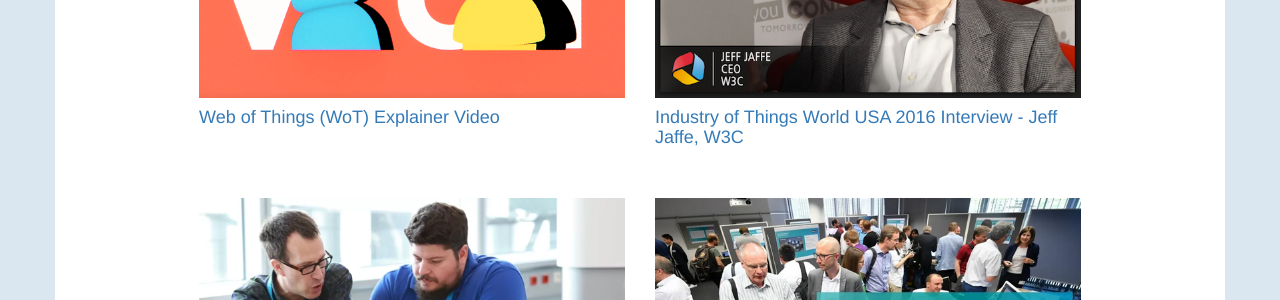
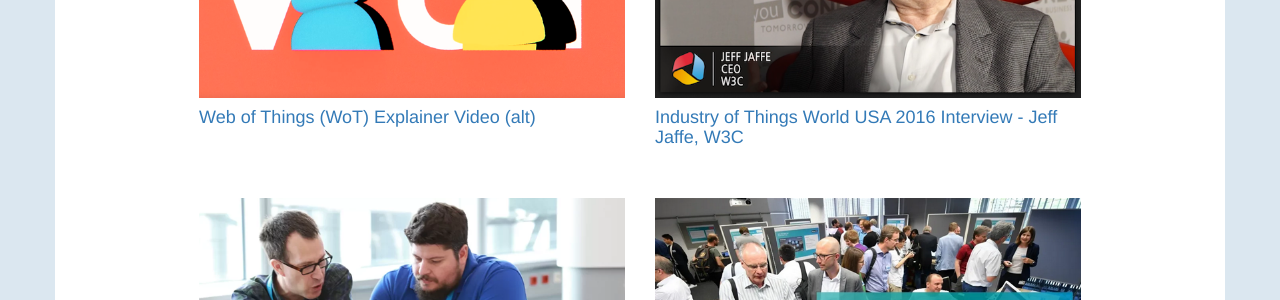
Before and after one commit to w3c/wot-marketing, a Jekyll site: the page built from docs/videos/index.html, in a window 1280 px wide. Shown: the part 391-691 px from the top of the page. Built offline with Jekyll 4.4.1, drawn with Linux system fonts in a browser that asks for light colours; nearby versions of some CDN libraries.

Commit message:
feat: adds alt link to secondary location of the videos/index.html
fixes https://github.com/w3c/wot-marketing/issues/140

```diff
--- a/docs/videos/index.html
+++ b/docs/videos/index.html
@@ -12,7 +12,7 @@
         <div class="col-md-6">
 			<a target="_blank" href="https://www.youtube.com/watch?v=WMFXg-kni0U">
 				<img class="img-responsive" style="min-width: 180px; width: 100%" src="{{'/images/video-thumbnail-wot-explainer.png' | absolute_url }}" alt="WoT Video" />
-				<h4>Web of Things (WoT) Explainer Video</h4>
+				<h4>Web of Things (WoT) Explainer Video <a target="_blank" href="https://www.w3.org/2021/02/wot-explainer-video.html">(alt)</a></h4>
 			</a>
         </div>
         <div class="col-md-6">
```
